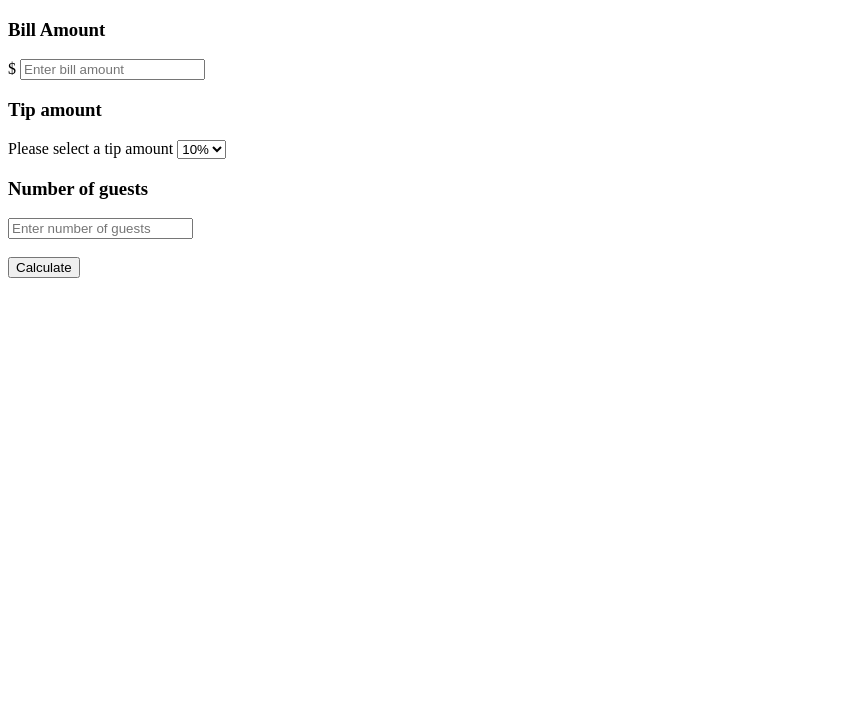
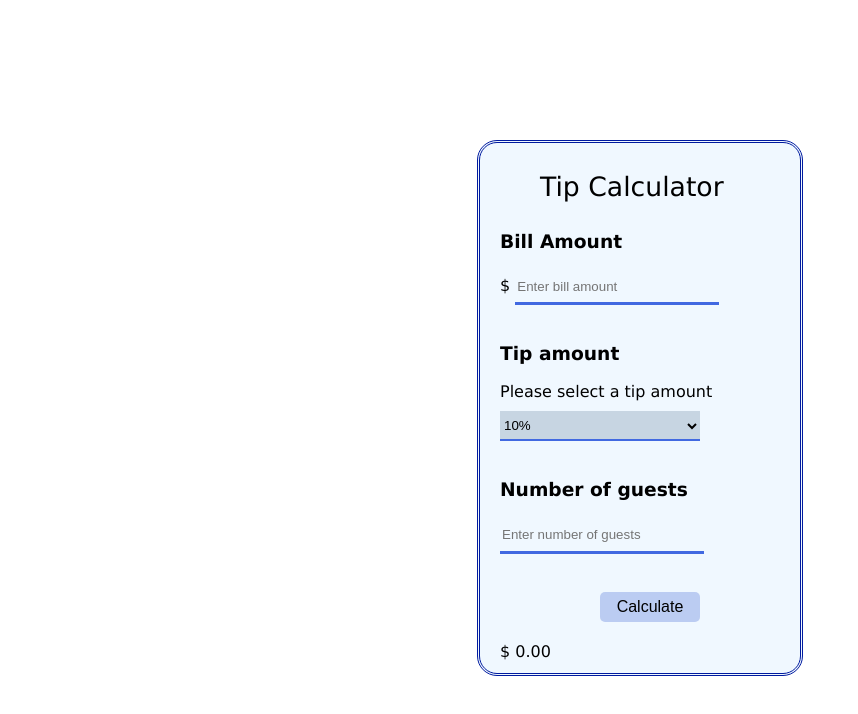
Before and after one commit to tulaysamara/TIP, a plain HTML site: page index.html in a window 1280 px wide. Shown: the whole page, without its empty margins (0-858 px from the left). Drawn offline with Linux system fonts and the light colour scheme.

Commit message:
final changes

```diff
--- a/index.html
+++ b/index.html
@@ -6,27 +6,43 @@
     <meta http-equiv="X-UA-Compatible" content="IE=edge">
     <meta name="viewport" content="width=device-width, initial-scale=1.0">
     <title>Tip Calculator</title>
+    <link rel="stylesheet" href="main.css">
+    </link>
 </head>
 
 <body>
+    <div id="container">
         <div id="cal-body">
+            <h1> Tip Calculator </h1>
+
 
             <h3> Bill Amount </h3>
-        $ <input type="text" class="text-area" placeholder="Enter bill amount">
-
+            $ <input type="text" class="textArea" id="billAmount" placeholder="Enter bill amount">
+            <br><br>
             <h3> Tip amount </h3>
             <label for="tip-amount"> Please select a tip amount</label>
             <select id="tip-amount" name="tip-amount">
-            <option value="10%"> 10% </option>
-            <option value="15%"> 15% </option>
-            <option value="20%"> 20% </option>
+                <option value="0.10"> 10% </option>
+                <option value="0.15"> 15% </option>
+                <option value="0.20"> 20% </option>
             </select>
-
+            <br><br>
             <h3> Number of guests</h3>
-        <input type="text" class="text-area" placeholder="Enter number of guests">
-        <br><br>
+            <input type="text" class="textArea" id="guestNum" placeholder="Enter number of guests">
+            <br><br><br>
+            <div id="bttn">
                 <button type="submit" id="button"> Calculate </button>
             </div>
+            <div class="totalContainer">
+                <div id="personTotal">
+                    $ <span id="total"> 0.00 </span>
+                </div>
+
+            </div>
+        </div>
+    </div>
+
+    <script src="main.js"> </script>
 </body>
 
 </html>
--- /dev/null
+++ b/main.css
@@ -0,0 +1,85 @@
+body {
+    font-family: 'Lucida Sans', 'Lucida Sans Regular', 'Lucida Grande', 'Lucida Sans Unicode', Geneva, Verdana, sans-serif;
+}
+
+#cal-body {
+    position: absolute;
+    width: 300px;
+    height: 530px;
+    background-color: aliceblue;
+    border-radius: 20px;
+    border-color: rgb(0, 26, 159);
+    border-style: double;
+    padding-left: 20px;
+}
+
+h1 {
+    text-align: center;
+    display: flex;
+    width: 200px;
+    color: rgb(0, 0, 0);
+    /* background-color: rgb(0, 37, 199); */
+    font-size: 20pt;
+    border-radius: 13px;
+    font-weight: 200;
+    padding: 10px;
+    margin-left: 30px;
+
+}
+
+h3 {
+    font-size: 14pt;
+}
+#container {
+    display: flex;
+    justify-content: center;
+    align-items: center;
+    height: 100vh;
+}
+
+.textArea {
+    width: 200px;
+    height: 30px;
+    border-bottom: 3px solid royalblue;
+    border-top: none;
+    border-left: none;
+    border-right: none;
+    background-color: aliceblue;
+}
+
+#bttn {
+    justify-content: center;
+    align-items: center;
+    display: flex;
+}
+
+#button {
+    width: 100px;
+    height: 30px;
+    font-size: 12pt;
+    border-radius: 5px;
+    background-color: rgba(50, 92, 209, 0.28);
+    color: rgb(0, 0, 0);
+   border: none;
+}
+
+#button:hover {
+    background: rgba(35, 42, 247, 0.853);
+    color: aliceblue;
+    border-radius: 5px;
+    box-shadow: 5px;
+    text-shadow: 10px;
+}
+#tip-amount {
+    width: 200px;
+    height: 30px;
+    border: none;
+    border-bottom: 2px solid royalblue;
+    margin-top: 10px;
+  background-color: rgb(199, 213, 226);
+}
+
+#personTotal {
+    padding-top: 20px;
+
+}
--- /dev/null
+++ b/main.js
@@ -0,0 +1,33 @@
+function convertToNum(value) {
+    if (value === "" ) {
+        alert("please fill in values");
+    }
+    return Number(value);
+}
+function buttonPress() {
+
+    let billAmount = convertToNum(document.getElementById("billAmount").value);
+    let tipAmount = document.getElementById("tip-amount").value;
+    let numOfGuest = convertToNum(document.getElementById("guestNum").value);
+
+
+
+    let billTotal = 0;
+    if (billAmount >= 0) {
+        billTotal = (billAmount * tipAmount + billAmount) / numOfGuest
+    };
+    document.getElementById("total").textContent = billTotal;
+
+};
+
+let button = document.getElementById("button");
+button.addEventListener("click", buttonPress);
+
+let input = document.getElementById("container");
+
+input.addEventListener("keypress", function (event) {
+    if (event.key === "Enter") {
+        event.preventDefault();
+        document.getElementById("button").click();
+    }
+});
```
Lines whose indentation alone changed are shown as unchanged.
